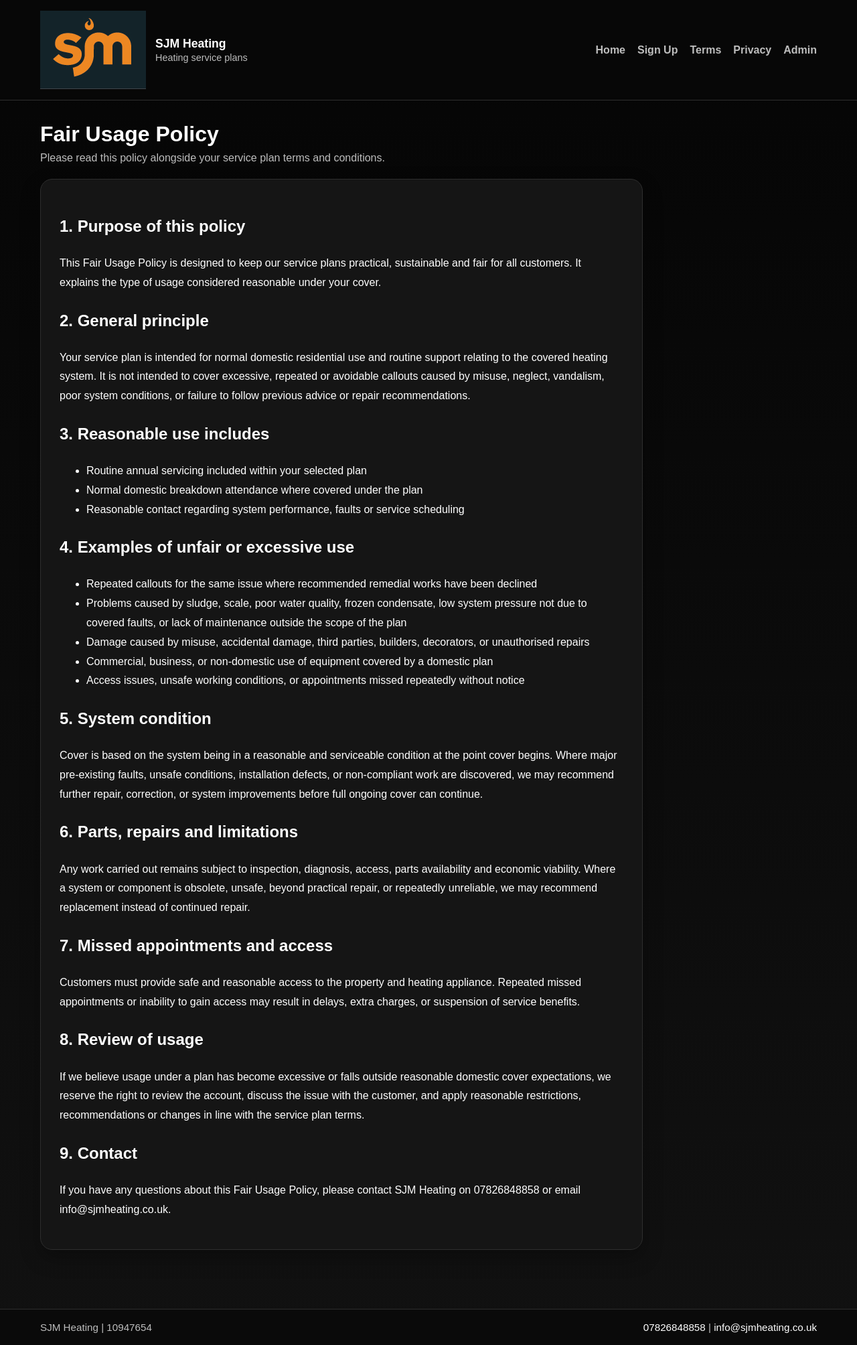
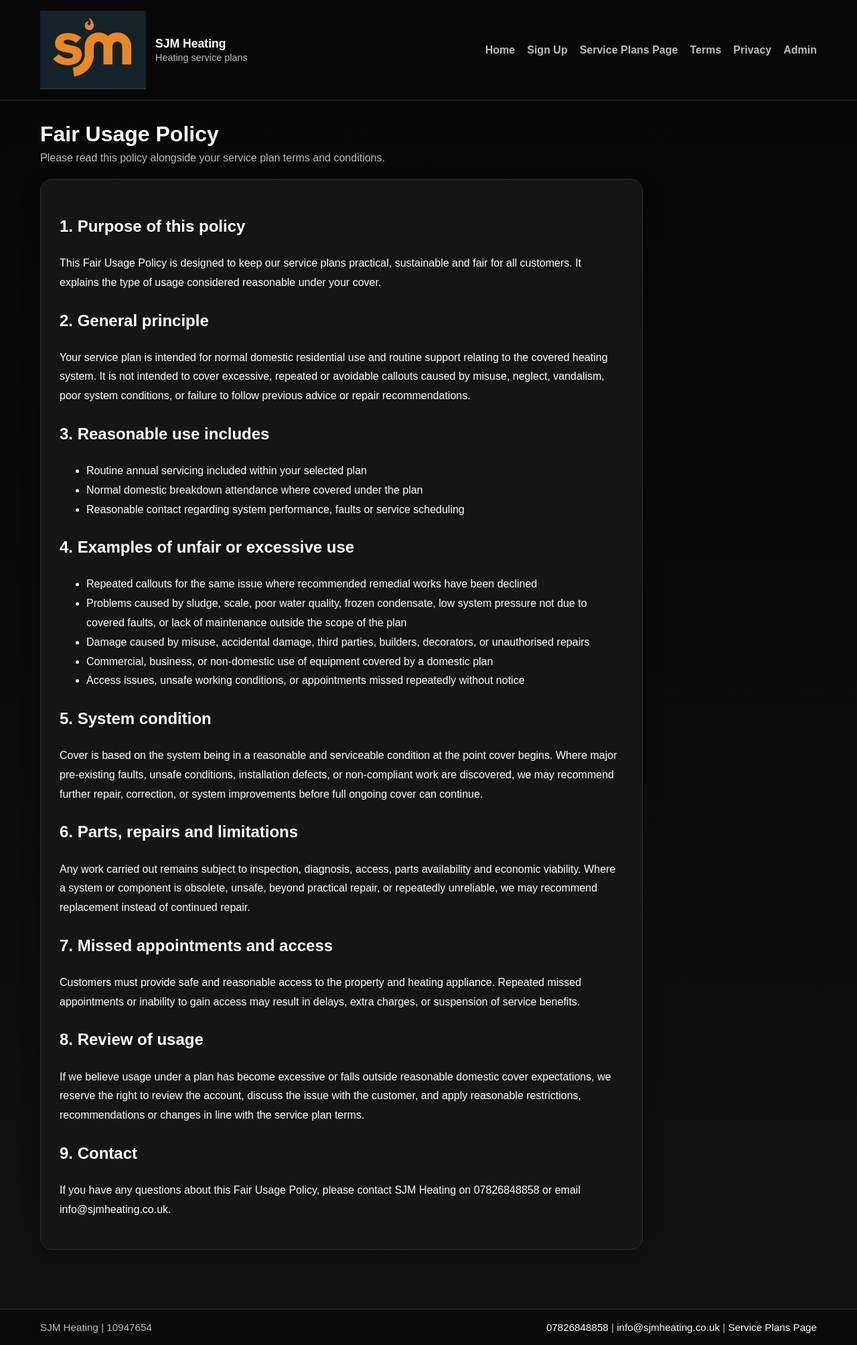
Before and after one commit to simackridge/sjm_app, a Flask app: page /fair-usage in a window 1280 px wide. Shown: the whole page at 67% size. Run offline with Flask 3, Linux system fonts and the light colour scheme; some libraries are stand-ins or nearby versions.

Commit message:
Add service plans page link

```diff
--- a/templates/base.html
+++ b/templates/base.html
@@ -22,6 +22,9 @@
       <nav class="header-links">
         <a href="{{ url_for('index') }}">Home</a>
         <a href="{{ url_for('signup') }}">Sign Up</a>
+        <a href="https://www.sjmheating.co.uk/service-plans" target="_blank" rel="noopener noreferrer">
+          Service Plans Page
+        </a>
         <a href="{{ url_for('terms') }}" target="_blank" rel="noopener noreferrer">Terms</a>
         <a href="{{ url_for('privacy') }}" target="_blank" rel="noopener noreferrer">Privacy</a>
         <a href="{{ url_for('admin_login') }}">Admin</a>
@@ -74,6 +77,8 @@
         {% if company_website %}
           | <a class="text-link" href="{{ company_website }}" target="_blank" rel="noopener noreferrer">Website</a>
         {% endif %}
+
+        | <a class="text-link" href="https://www.sjmheating.co.uk/service-plans" target="_blank" rel="noopener noreferrer">Service Plans Page</a>
       </div>
     </div>
   </footer>
```
